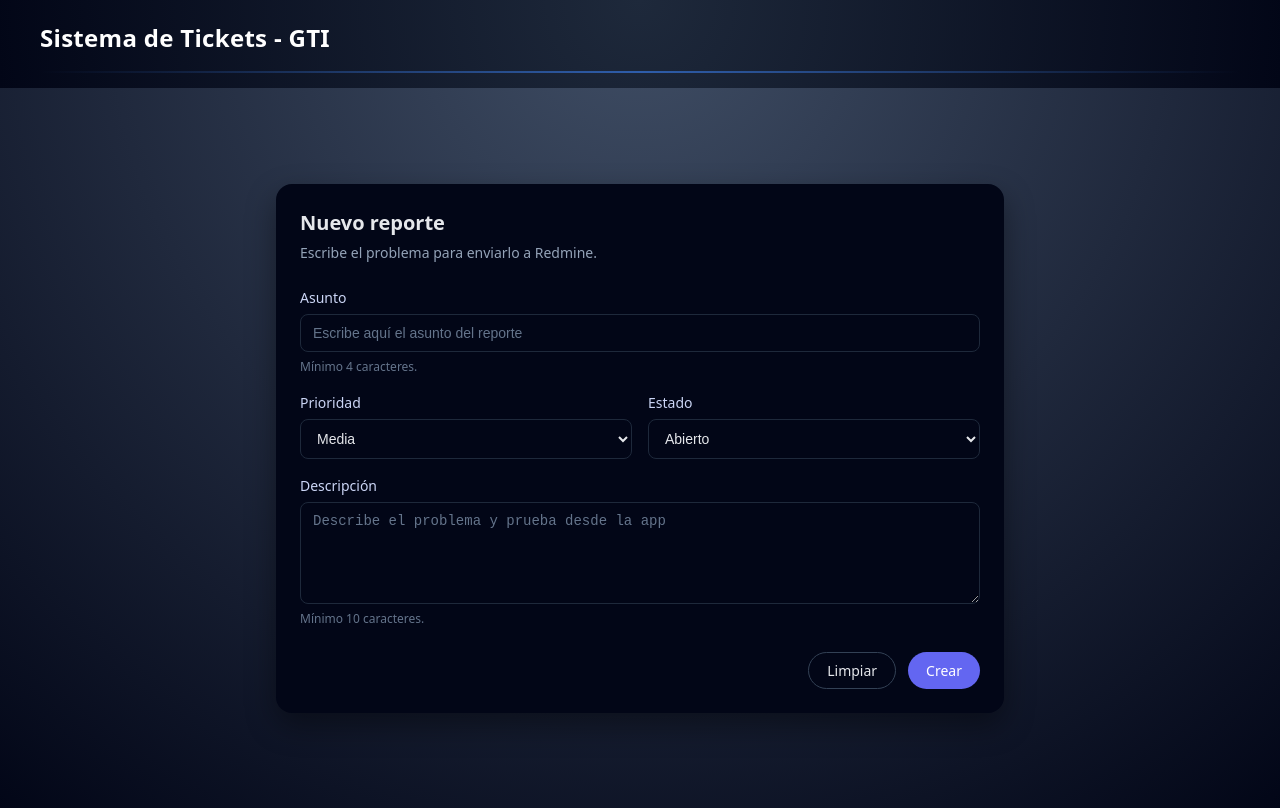
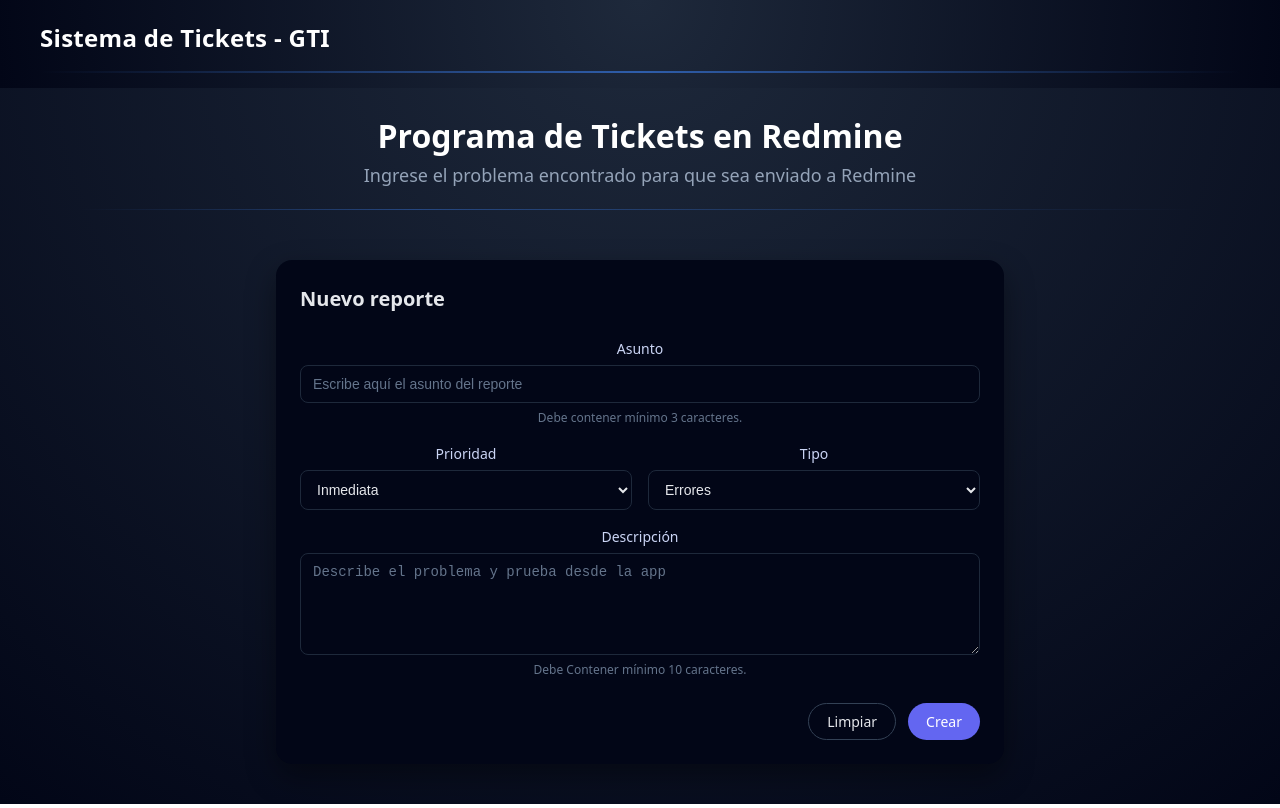
Before and after one commit to diegofcm05/GTI_RedmineFR, a React (Vite) app: page / in a window 1280 px wide. Built offline with nearby package versions, Linux system fonts and the light colour scheme.

Commit message:
NuevoReporte Modificado

```diff
--- a/src/Tickets.css
+++ b/src/Tickets.css
@@ -11,17 +11,16 @@
 .header-content {
   max-width: 1200px;
   margin: 0 auto;
-  text-align: left; /* Cambiado de center a left */
+  text-align: left;
 }
 
 .tickets-title {
-  font-size: 24px; /* Más pequeño (era 32px) */
-  font-weight: 600; /* Un poco menos grueso (era 700) */
-  margin: 0 0 8px 0; /* Menos margen inferior */
+  font-size: 24px;
+  font-weight: 600;
+  margin: 0 0 8px 0;
   color: #fff;
   letter-spacing: 0.3px;
 }
-
 
 .header-divider {
   height: 2px;
@@ -30,10 +29,48 @@
     transparent 0%,
     #3b82f6 50%,
     transparent 100%);
-  margin-top: 20px; /* Menos margen superior */
+  margin-top: 20px;
   opacity: 0.6;
 }
 
+/* Contenedor principal del contenido */
+.main-content {
+  max-width: 1200px;
+  margin: 0 auto;
+  padding: 20px 40px 40px 40px;
+  box-sizing: border-box;
+  color: #fff;
+  text-align: center;
+}
+
+/* Títulos centrados sin márgenes grandes */
+.content-title {
+  font-size: 32px; /* Un poco más pequeño que 40px */
+  font-weight: 600;
+  margin: 10px 0 8px 0; /* Margen muy reducido */
+  color: #fff;
+  text-align: center;
+}
+
+.content-subtitle {
+  font-size: 18px; /* Un poco más pequeño que 25px */
+  font-weight: 400;
+  margin: 0 0 20px 0; /* Margen reducido */
+  color: #94a3b8;
+  text-align: center;
+}
+
+/* Separador entre títulos y formulario */
+.separator {
+  height: 1px;
+  width: 100%;
+  background: linear-gradient(90deg,
+    transparent 0%,
+    #3b82f6 30%,
+    transparent 100%);
+  margin: 20px 0 30px 0; /* Espacio controlado */
+  opacity: 0.4;
+}
 
 /* Asegurar que el body ocupe todo el ancho */
 body, #root {
@@ -41,4 +78,15 @@ body, #root {
   padding: 0;
   width: 100%;
   min-height: 100vh;
+  background: radial-gradient(circle at top, #1e293b, #020617);
 }
+
+/* Ajustes para NuevoReporte.css (reemplaza lo que tienes ahora) */
+.nr-container {
+  display: flex;
+  justify-content: center;
+  align-items: center;
+  padding: 20px 0 0 0; /* Reducido el padding superior */
+  box-sizing: border-box;
+  width: 100%;
+}
--- a/src/Tickets.jsx
+++ b/src/Tickets.jsx
@@ -15,9 +15,13 @@ export default function SistemaTickets() {
         </div>
       </header>
 
-      {/* Contenido centrado */}
+      {/* Contenido centrado en un solo contenedor */}
+      <div className="main-content">
+        <h1 className="content-title">Programa de Tickets en Redmine</h1>
+        <p className="content-subtitle">Ingrese el problema encontrado para que sea enviado a Redmine</p>
+        <div className="separator"></div>
         <NuevoReporte/>
-
+      </div>
     </>
   );
 }
--- a/src/components/NuevoReporte.css
+++ b/src/components/NuevoReporte.css
@@ -1,10 +1,9 @@
+/* NuevoReporte.css*/
 /* Fondo */
 .nr-container {
-  min-height: calc(100vh - 80px); /* espacio para el header */
   display: flex;
   justify-content: center; /* centra horizontal */
   align-items: center;     /* centra vertical */
-  padding: 40px;
   box-sizing: border-box;
 }
 
--- a/src/components/NuevoReporte.jsx
+++ b/src/components/NuevoReporte.jsx
@@ -1,3 +1,4 @@
+/* NuevoReporte.jsx*/
 import { useState } from "react";
 import "./NuevoReporte.css";
 
@@ -28,9 +29,9 @@ const crearReporte = async () => {
     subject: asunto,
     description: descripcion,
     // Puedes mapear prioridad a números según Redmine si quieres
-    priority_id: prioridad === "alta" ? 4 : prioridad === "media" ? 2 : 1,
+    priority_id: prioridad === "inmediata" ? 5 : prioridad === "urgente" ? 4 : prioridad === "alta" ? 3 :prioridad === "normal" ? 2 :  1,
     // tracker_id fijo, ya que tu backend usa 1
-    tracker_id: 1
+    tracker_id: estado === "errores" ? 1 : estado === "tareas" ? 2 :3,
   };
 
   try {
@@ -68,9 +69,7 @@ const crearReporte = async () => {
         <div className="nr-header">
           <div>
             <h2>Nuevo reporte</h2>
-            <p>
-              Escribe el problema para enviarlo a Redmine.
-            </p>
+
           </div>
         </div>
 
@@ -83,7 +82,7 @@ const crearReporte = async () => {
             onChange={(e) => setAsunto(e.target.value)}
             placeholder="Escribe aquí el asunto del reporte"
           />
-          <small>Mínimo 4 caracteres.</small>
+          <small>Debe contener mínimo 3 caracteres.</small>
         </div>
 
 
@@ -94,21 +93,23 @@ const crearReporte = async () => {
               value={prioridad}
               onChange={(e) => setPrioridad(e.target.value)}
             >
+              <option value="inmediata">Inmediata</option>
+              <option value="urgente">Urgente</option>
               <option value="alta">Alta</option>
-              <option value="media">Media</option>
+              <option value="normal">Normal</option>
               <option value="baja">Baja</option>
             </select>
           </div>
 
           <div className="nr-field">
-            <label>Estado</label>
+            <label>Tipo</label>
             <select
               value={estado}
               onChange={(e) => setEstado(e.target.value)}
             >
-              <option value="abierto">Abierto</option>
-              <option value="en_progreso">En progreso</option>
-              <option value="cerrado">Cerrado</option>
+              <option value="errores">Errores</option>
+              <option value="tareas">Tareas</option>
+              <option value="soporte">Soporte</option>
             </select>
           </div>
         </div>
@@ -122,7 +123,7 @@ const crearReporte = async () => {
             onChange={(e) => setDescripcion(e.target.value)}
             placeholder="Describe el problema y prueba desde la app"
           />
-          <small>Mínimo 10 caracteres.</small>
+          <small>Debe Contener mínimo 10 caracteres.</small>
         </div>
 
         {/* Acciones */}
```
